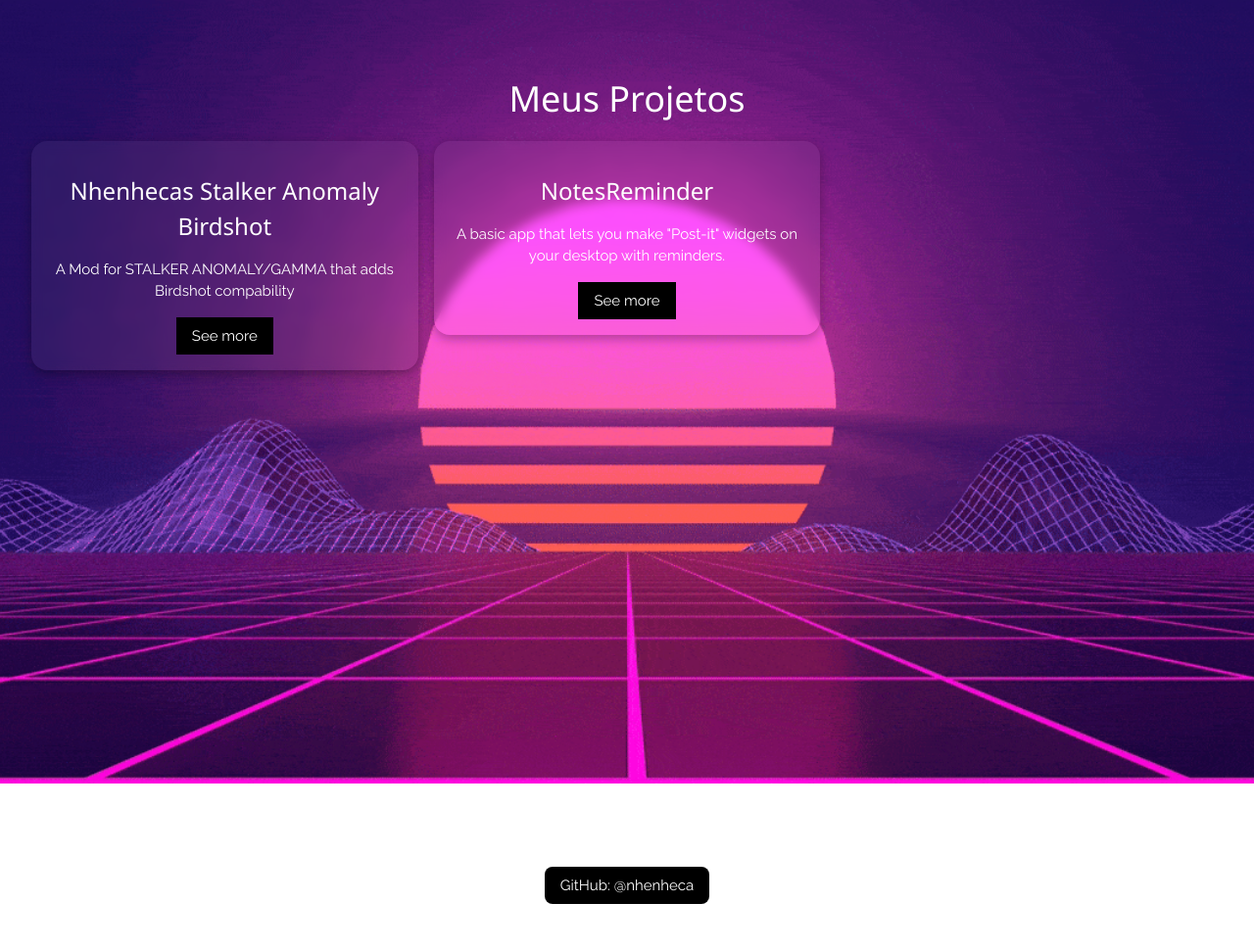
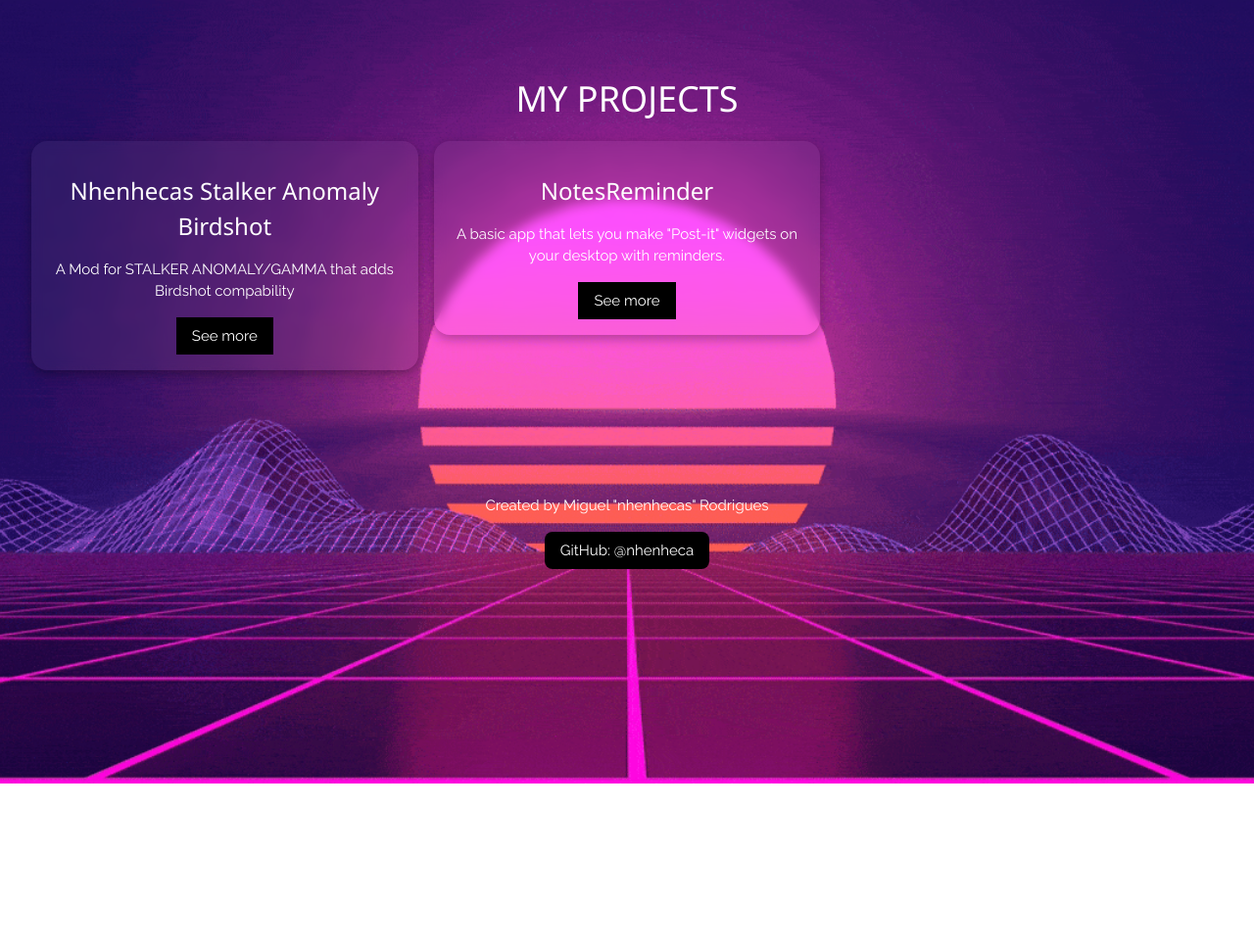
Before and after one commit to nhenheca/nhenheca.github.io, a plain HTML site: page index.html in a window 1280 px wide. Shown: the whole page at 98% size. After the commit the page ends 800 px from the top, so only its background shows below. Drawn offline with nearby package versions, Linux system fonts and the light colour scheme.

Commit message:
Update index.html

```diff
--- a/index.html
+++ b/index.html
@@ -38,7 +38,7 @@
 
     <!-- Project Grid Section -->
     <div class="w3-container w3-padding-64 w3-center">
-      <h2 class="w3-xxlarge">Meus Projetos</h2>
+      <h2 class="w3-xxlarge">MY PROJECTS</h2>
 
       <div class="w3-row-padding w3-margin-top">
 
@@ -68,18 +68,10 @@
 
       </div>
     </div>
-
+    <footer class="w3-container w3-center w3-padding-32 w3-text-white">
+      <p>Created by Miguel "nhenhecas" Rodrigues</p>
+      <p><a href="https://github.com/nhenheca" target="_blank" class="w3-button w3-black w3-round-large">GitHub: @nhenheca</a> </p>
+    </footer>
   </div>
-
-  <!-- Footer -->
-<footer class="w3-container w3-center w3-padding-32 w3-text-white">
-  <p>Created by Miguel "nhenhecas" Rodrigues</p>
-  <p>
-    <a href="https://github.com/nhenheca" target="_blank" class="w3-button w3-black w3-round-large">
-      GitHub: @nhenheca
-    </a>
-  </p>
-</footer>
-
 </body>
 </html>
```
